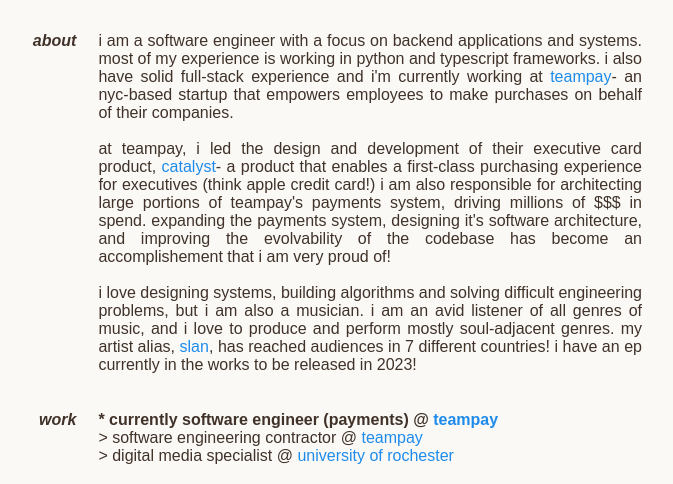
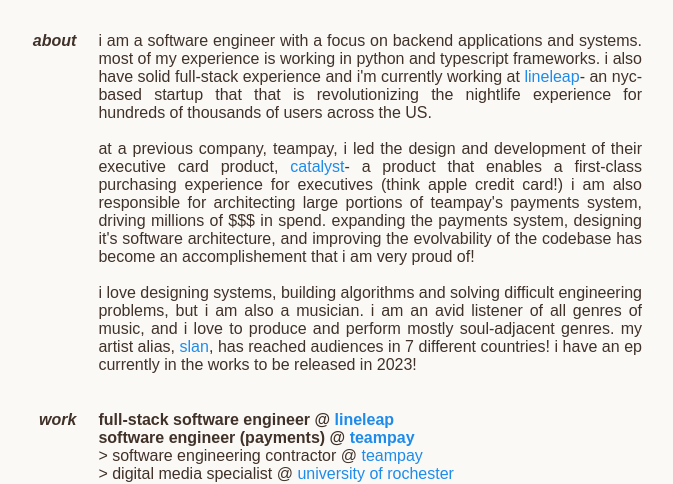
Before and after one commit to abakri/abakri.github.io, a plain HTML site: page index.html in a window 1280 px wide. Shown: the part 341-825 px from the top of the page, without its empty margins (311-984 px from the left). Drawn offline with Linux system fonts and the light colour scheme; a web font is replaced by a local one.

Commit message:
Update for lineleap

```diff
--- a/index.html
+++ b/index.html
@@ -46,11 +46,11 @@
             <p>
               i am a software engineer with a focus on backend applications and systems. most of my
               experience is working in python and typescript frameworks. i also have solid full-stack experience and i'm
-              currently working at <a href="https://www.teampay.co/" target="_blank" rel="noreferrer">teampay</a>-
+              currently working at <a href="https://www.lineleap.com/" target="_blank" rel="noreferrer">lineleap</a>-
               an nyc-based startup
-              that empowers employees to make purchases on behalf of their companies.
+              that that is revolutionizing the nightlife experience for hundreds of thousands of users across the US.
               <br><br>
-              at teampay, i led the design and development of their executive card product, <a
+              at a previous company, teampay, i led the design and development of their executive card product, <a
                 href="https://www.teampay.co/catalyst-card" target="_blank" rel="noreferrer">catalyst</a>- a product
               that enables a first-class purchasing experience for executives (think apple credit card!) i am also
               responsible for architecting large portions of teampay's payments system, driving millions of
@@ -71,7 +71,13 @@
           <td class="section__content">
             <div>
               <strong>
-                * currently software engineer (payments) @ <a href="https://www.teampay.co/" target="_blank"
+                full-stack software engineer @ <a href="https://www.lineleap.com/" target="_blank"
+                  rel="noreferrer">lineleap</a>
+              </strong>
+            </div>
+            <div>
+              <strong>
+                software engineer (payments) @ <a href="https://www.teampay.co/" target="_blank"
                   rel="noreferrer">teampay</a>
               </strong>
             </div>
```
